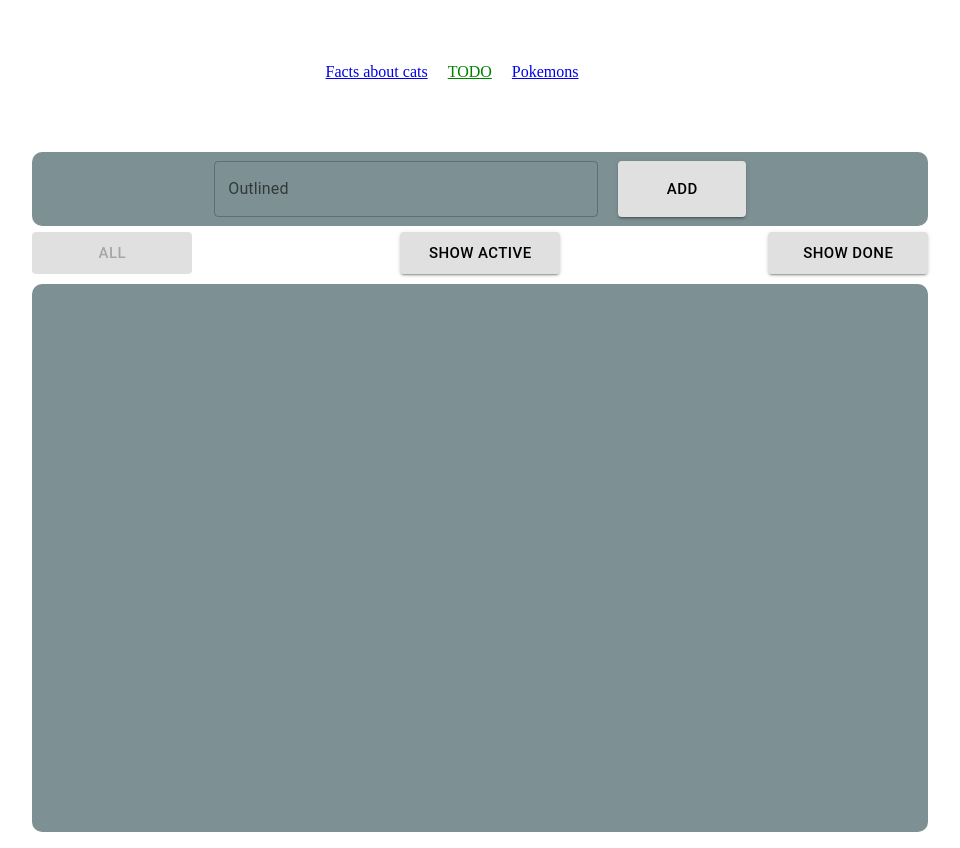
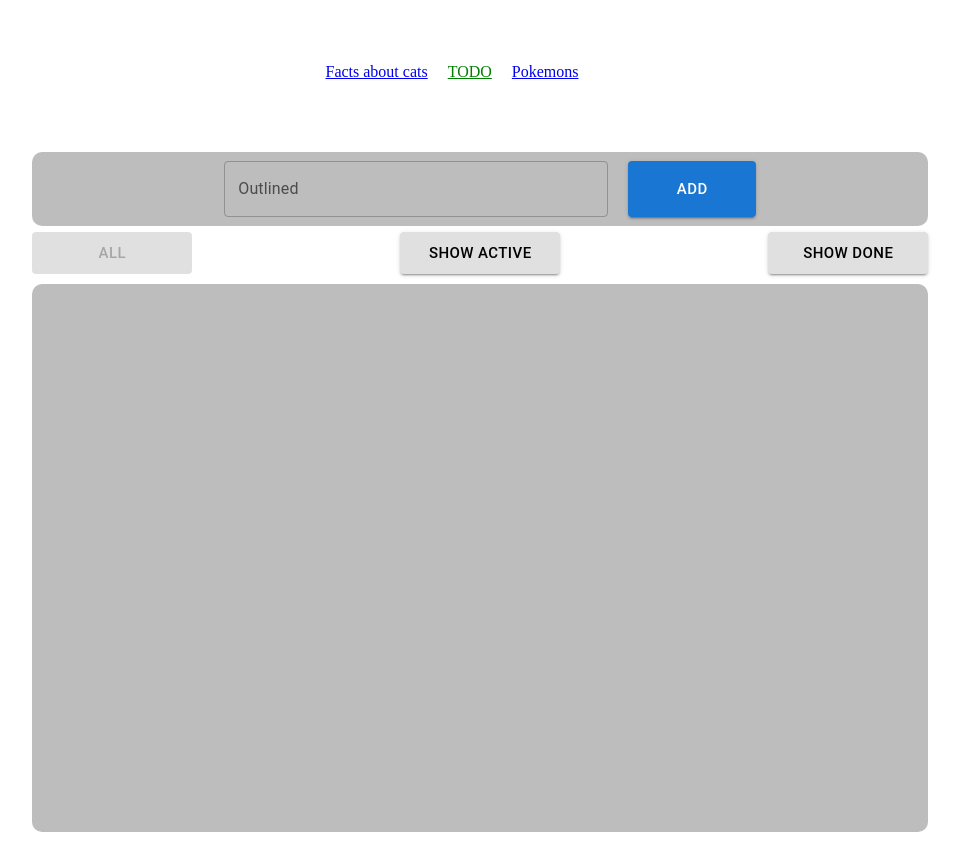
Before and after one commit to AlexandraKartashovaFusion/react-todo, a React (Create React App) app: page /todo in a window 1280 px wide. Shown: the whole page, without its empty margins (178-1138 px from the left). Built offline with nearby package versions, Linux system fonts and the light colour scheme.

Commit message:
Add styled-components add theme in project

```diff
--- a/package.json
+++ b/package.json
@@ -27,6 +27,7 @@
     "react-scripts": "5.0.1",
     "react-toastify": "^9.0.1",
     "redux-thunk": "^2.4.1",
+    "styled-components": "^5.3.5",
     "typescript": "^4.6.3",
     "web-vitals": "^2.1.4"
   },
@@ -53,5 +54,8 @@
       "last 1 firefox version",
       "last 1 safari version"
     ]
+  },
+  "devDependencies": {
+    "@types/styled-components": "^5.1.25"
   }
 }
--- a/src/Router/Router.tsx
+++ b/src/Router/Router.tsx
@@ -23,5 +23,4 @@ const Router = () => {
   );
 };
 
-
 export default memo(Router);
--- a/src/index.tsx
+++ b/src/index.tsx
@@ -3,6 +3,7 @@ import App from './App';
 import store from './store/store';
 import { Provider } from 'react-redux';
 import { BrowserRouter } from 'react-router-dom';
+import CustomizedTheme from './ui/style/CustomizedTheme';
 
 const root = ReactDOM.createRoot(
   document.getElementById('root') as HTMLElement
@@ -11,7 +12,9 @@ const root = ReactDOM.createRoot(
 root.render(
   <Provider store={store}>
     <BrowserRouter>
-      <App />
+      <CustomizedTheme>
+        <App />
+      </CustomizedTheme>
     </BrowserRouter>
   </Provider>
 );
--- a/src/pages/Todo/components/AddItemForm.style.js
+++ b/src/pages/Todo/components/AddItemForm.style.js
@@ -1,9 +1,8 @@
-/* eslint-disable import/no-anonymous-default-export */
 import styled from '@emotion/styled';
 import ListItem from '@mui/material/ListItem';
 
 export default styled(ListItem)`
-    background-color: #7D9093;
+  background-color: ${props => props.theme.palette.grey.A400};
   border-radius: 10px;
   height: 12vh;
   display: flex;
@@ -11,6 +10,7 @@ export default styled(ListItem)`
 
   .form {
     display: flex;
+    margin-left: 20px;
   }
 
   .text-field {
--- a/src/pages/Todo/components/AddItemForm.tsx
+++ b/src/pages/Todo/components/AddItemForm.tsx
@@ -46,7 +46,7 @@ const AddItemForm: FC = () => {
           className="buttons"
           variant="contained"
           size="large"
-          color="inherit"
+          color='primary'
           type="submit"
         >
           Add
--- a/src/pages/Todo/components/ItemList.style.js
+++ b/src/pages/Todo/components/ItemList.style.js
@@ -1,7 +1,7 @@
 import styled from '@emotion/styled';
 
 export default styled.div`
-    background-color: #7D9093;
+  background-color: ${props =>  props.theme.palette.grey.A400};
   display: flex !important;
   flex-direction: column !important;
   overflow-y: auto;
--- a/src/pages/Todo/components/ItemList.tsx
+++ b/src/pages/Todo/components/ItemList.tsx
@@ -3,7 +3,6 @@ import { FC, useMemo } from 'react';
 import { useAppSelector } from '../../../hooks';
 import Item from './Item';
 import CustomizedListItem from './ItemList.style';
-
 
 const ItemList: FC = (props) => {
   const { items } = useAppSelector((state) => state.todoReducer);
--- /dev/null
+++ b/src/ui/style/CustomizedTheme.tsx
@@ -0,0 +1,25 @@
+import { ThemeProvider } from '@mui/material/styles';
+import { FC, ReactNode } from 'react';
+import { ThemeOptions, createTheme } from '@mui/material/styles';
+
+export const theme: ThemeOptions = createTheme({});
+
+export interface ITheme {
+  colors: {},
+  fonts: string[],
+  fontSizes: {},
+}
+
+interface props {
+  children: ReactNode;
+};
+
+const CustomizedTheme: FC<props> = ({ children }) => {
+  return (
+    <ThemeProvider theme={theme}>
+      {children}
+    </ThemeProvider>
+  );
+};
+
+export default CustomizedTheme;
```
Also changed, not shown: 1 other file (tests, documents, lock files or other folders). Lines whose indentation alone changed are shown as unchanged.
